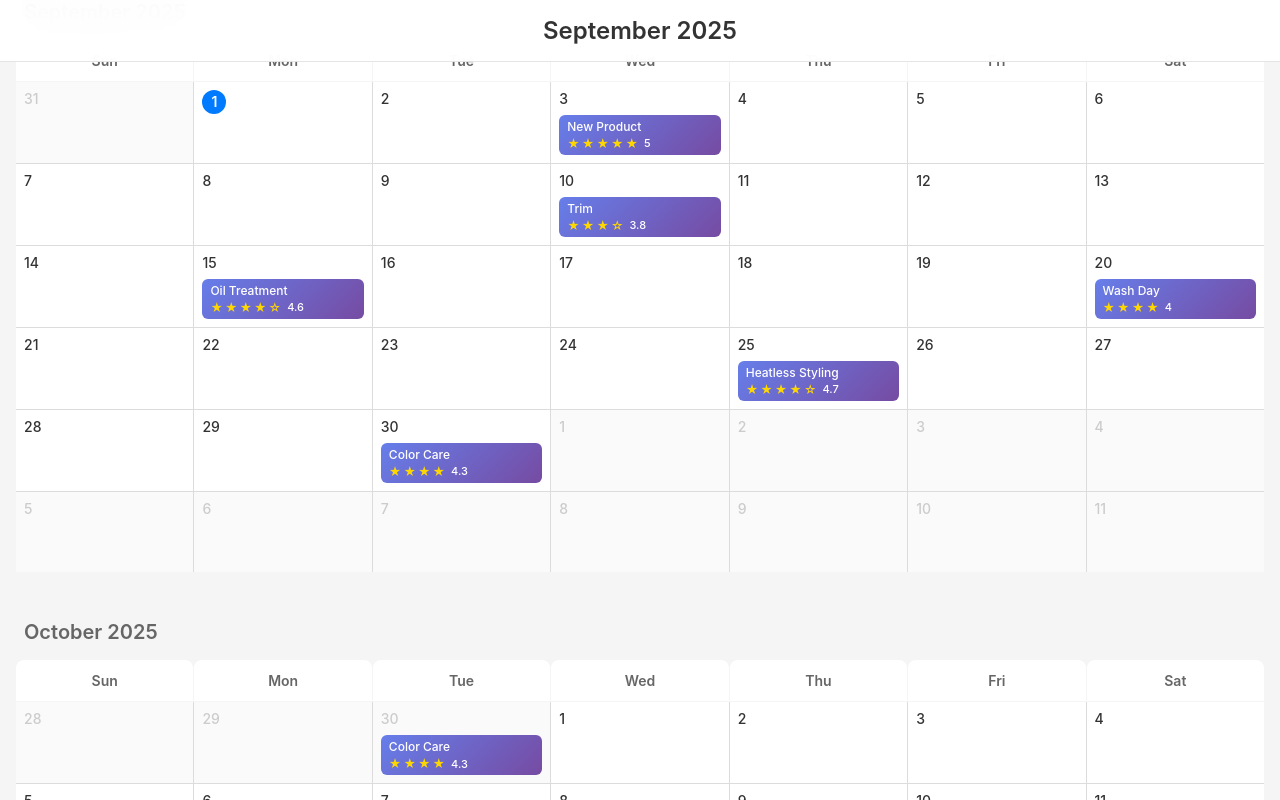
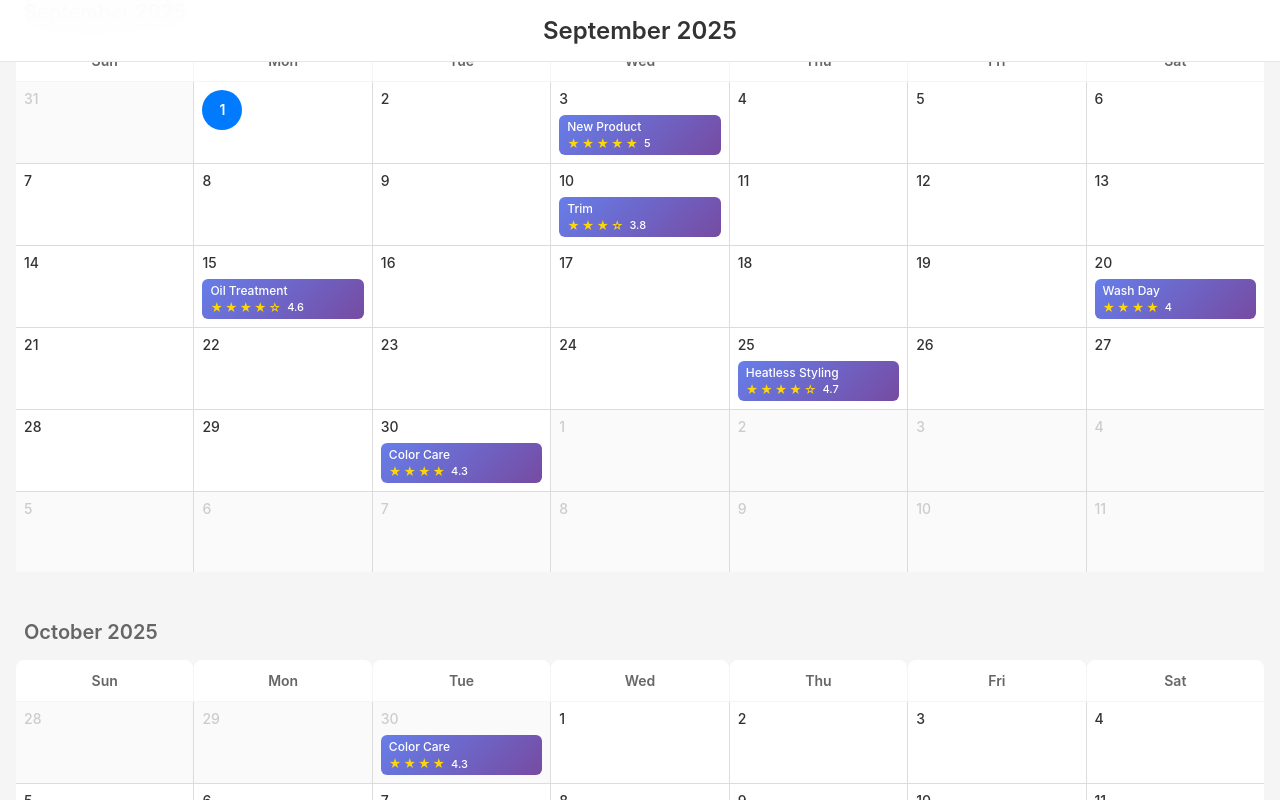
Before and after one commit to Bhupendra-Maurya/calendarApplication, a React (Vite) app: page / in a window 1280 px wide. Built offline with nearby package versions, Linux system fonts and the light colour scheme.

Commit message:
fix: only highlight today's date in current month, not in overflow dates
- Prevent today highlighting when date appears in previous month's overflow
- Today's date only gets green highlighting in its actual month grid

```diff
--- a/src/components/DayCell.tsx
+++ b/src/components/DayCell.tsx
@@ -27,7 +27,7 @@ const DayCell: React.FC<DayCellProps> = ({
   const cellClassName = [
     "day-cell",
     !isCurrentMonth && "other-month",
-    isToday && "today",
+    isToday && isCurrentMonth && "today",
   ]
     .filter(Boolean)
     .join(" ");
--- a/src/index.css
+++ b/src/index.css
@@ -136,12 +136,13 @@ body {
   color: #ccc;
 }
 
+
 .day-cell.today .day-number {
   background: #007AFF;
   color: white;
   border-radius: 50%;
-  width: 24px;
-  height: 24px;
+  width: 40px;
+  height:40px;
   display: flex;
   align-items: center;
   justify-content: center;
```
